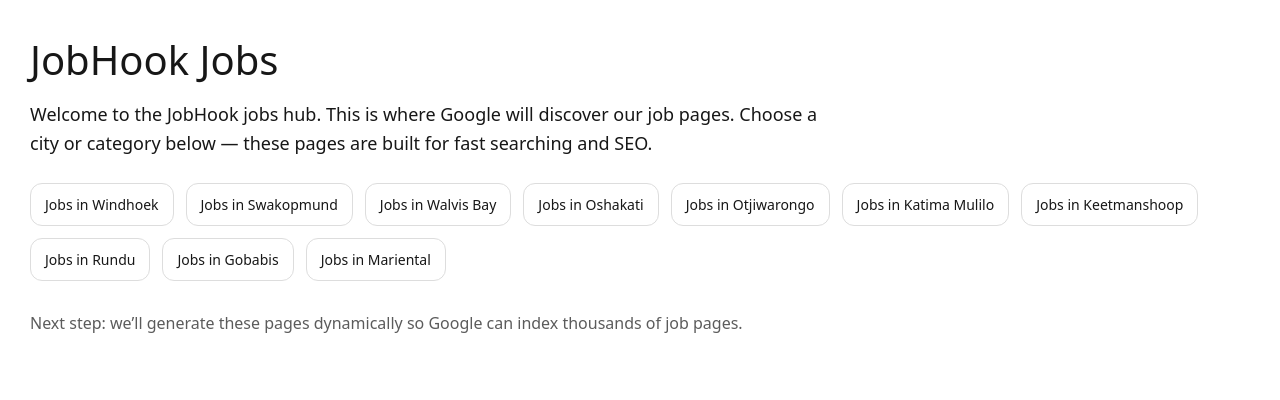
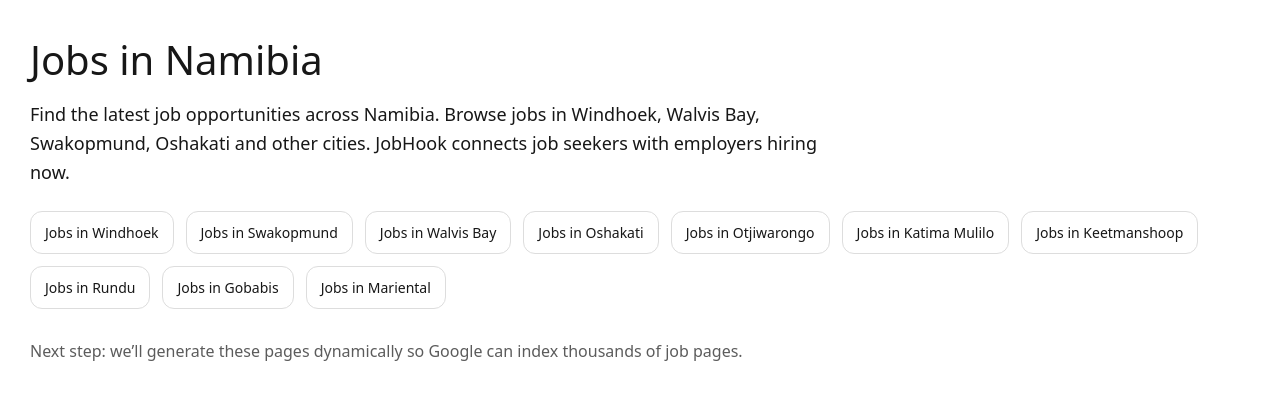
Before and after one commit to job-hook/jobhook-seo, a Next.js app: page /jobs in a window 1280 px wide. Shown: the top 400 px of the page. Built offline with nearby package versions, Linux system fonts and the light colour scheme.

Commit message:
improve namibia jobs SEO page

```diff
--- a/app/jobs/page.tsx
+++ b/app/jobs/page.tsx
@@ -2,19 +2,21 @@ import Link from "next/link";
 import { CITIES } from "../data/cities";
 
 export const metadata = {
-  title: "JobHook Jobs | Browse Jobs by City",
-  description: "Browse JobHook jobs by city in Namibia. Find jobs hiring now and entry-level opportunities.",
+  title: "Jobs in Namibia | JobHook",
+  description:
+    "Find the latest jobs in Namibia including Windhoek, Walvis Bay, Swakopmund and Oshakati. Security jobs, driver jobs, cleaning jobs and more on JobHook.",
 };
 
 export default function JobsHome() {
   return (
     <main style={{ padding: 30, fontFamily: "system-ui" }}>
-      <h1 style={{ fontSize: 40, marginBottom: 10 }}>JobHook Jobs</h1>
+      <h1 style={{ fontSize: 40, marginBottom: 10 }}>Jobs in Namibia</h1>
 
       <p style={{ fontSize: 18, maxWidth: 800, lineHeight: 1.6 }}>
-        Welcome to the JobHook jobs hub. This is where Google will discover our job pages.
-        Choose a city or category below — these pages are built for fast searching and SEO.
-      </p>
+Find the latest job opportunities across Namibia. Browse jobs in Windhoek,
+Walvis Bay, Swakopmund, Oshakati and other cities. JobHook connects job
+seekers with employers hiring now.
+</p>
 
       <div style={{ marginTop: 25, display: "flex", gap: 12, flexWrap: "wrap" }}>
   {CITIES.map((city) => (
```
